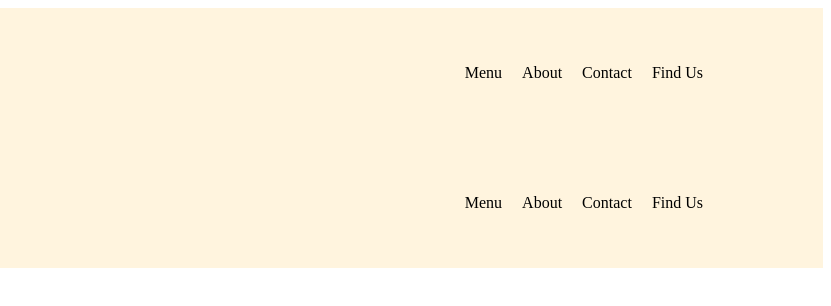
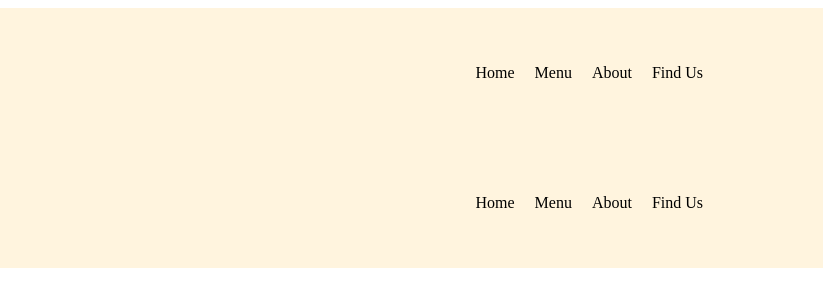
Before and after one commit to BrianMcCune/nanas-kitchen, a Gatsby site: page /Layout in a window 1280 px wide. Shown: the full height of the page, 449-1280 px from the left. Built offline with nearby package versions, Linux system fonts and the light colour scheme; Gatsby itself is replaced by a stand-in of ours.

Commit message:
navbar changes

```diff
--- a/src/components/Navbar.tsx
+++ b/src/components/Navbar.tsx
@@ -13,9 +13,10 @@ const Navbar = () => {
           </Link>
           <h1>Nana's Kitchen</h1>
         </li>
+        <li><Link to="/">Home</Link></li>
         <li><Link to="/menu">Menu</Link></li>
         <li><Link to="/about">About</Link></li>
-        <li><Link to="/contact">Contact</Link></li>
+        {/* <li><Link to="/contact">Contact</Link></li> */}
         <li><Link to="/find-us">Find Us</Link></li>
       </ul>
     </nav>
```
